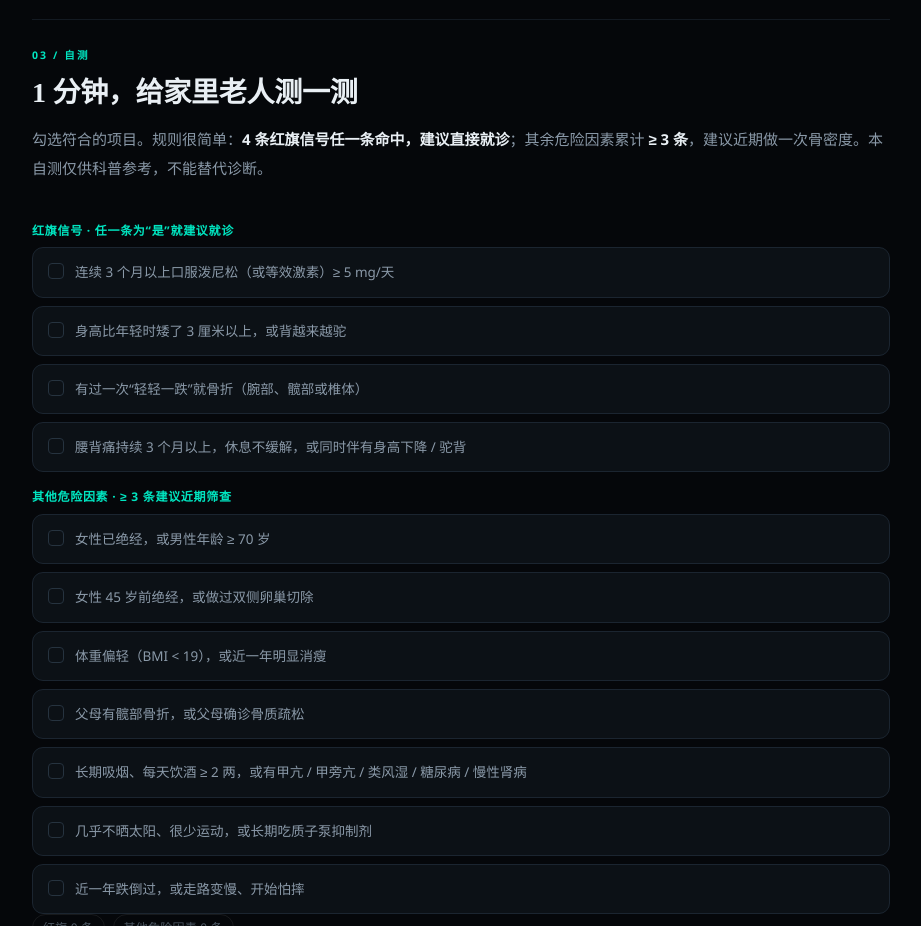
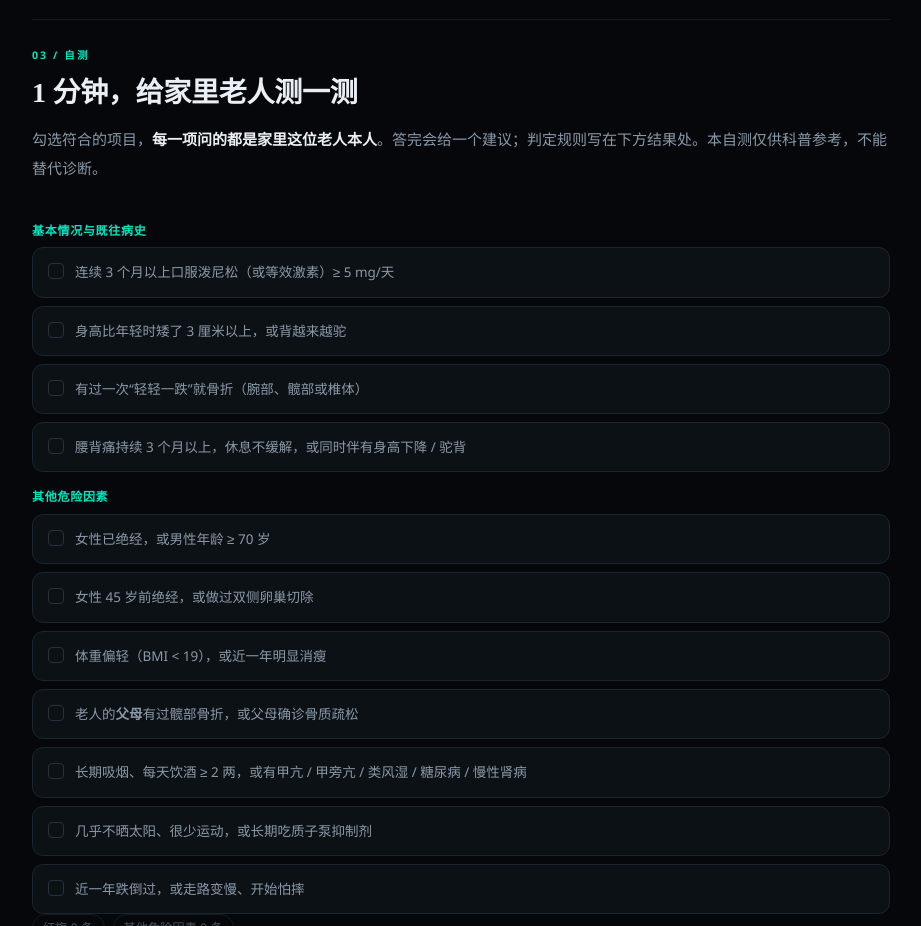
Before and after one commit to zzzqqqkkk-cell/bone-health, a plain HTML site: page ch2.html in a window 1280 px wide. Shown: the part 2300-3226 px from the top of the page, without its empty margins (310-1231 px from the left). Drawn offline with Linux system fonts and the light colour scheme.

Commit message:
自测题组标题中性化、明确受测对象为老人本人、澄清父母指老人父母

```diff
--- a/ch2.html
+++ b/ch2.html
@@ -114,18 +114,18 @@
       <section class="sec" id="s3">
         <div class="kicker">03 / 自测</div>
         <h2>1 分钟，给家里老人测一测</h2>
-        <p class="p">勾选符合的项目。规则很简单：<b>4 条红旗信号任一条命中，建议直接就诊</b>；其余危险因素累计 <b>≥ 3 条</b>，建议近期做一次骨密度。本自测仅供科普参考，不能替代诊断。</p>
+        <p class="p">勾选符合的项目，<b>每一项问的都是家里这位老人本人</b>。答完会给一个建议；判定规则写在下方结果处。本自测仅供科普参考，不能替代诊断。</p>
         <div class="check" id="checkList">
-          <div class="qgroup">红旗信号 · 任一条为“是”就建议就诊</div>
+          <div class="qgroup">基本情况与既往病史</div>
           <label><input type="checkbox" data-hi="1"><span>连续 3 个月以上口服泼尼松（或等效激素）≥ 5 mg/天</span></label>
           <label><input type="checkbox" data-hi="1"><span>身高比年轻时矮了 3 厘米以上，或背越来越驼</span></label>
           <label><input type="checkbox" data-hi="1"><span>有过一次“轻轻一跌”就骨折（腕部、髋部或椎体）</span></label>
           <label><input type="checkbox" data-hi="1"><span>腰背痛持续 3 个月以上，休息不缓解，或同时伴有身高下降 / 驼背</span></label>
-          <div class="qgroup">其他危险因素 · ≥ 3 条建议近期筛查</div>
+          <div class="qgroup">其他危险因素</div>
           <label><input type="checkbox" data-hi="0"><span>女性已绝经，或男性年龄 ≥ 70 岁</span></label>
           <label><input type="checkbox" data-hi="0"><span>女性 45 岁前绝经，或做过双侧卵巢切除</span></label>
           <label><input type="checkbox" data-hi="0"><span>体重偏轻（BMI &lt; 19），或近一年明显消瘦</span></label>
-          <label><input type="checkbox" data-hi="0"><span>父母有髋部骨折，或父母确诊骨质疏松</span></label>
+          <label><input type="checkbox" data-hi="0"><span>老人的<b>父母</b>有过髋部骨折，或父母确诊骨质疏松</span></label>
           <label><input type="checkbox" data-hi="0"><span>长期吸烟、每天饮酒 ≥ 2 两，或有甲亢 / 甲旁亢 / 类风湿 / 糖尿病 / 慢性肾病</span></label>
           <label><input type="checkbox" data-hi="0"><span>几乎不晒太阳、很少运动，或长期吃质子泵抑制剂</span></label>
           <label><input type="checkbox" data-hi="0"><span>近一年跌倒过，或走路变慢、开始怕摔</span></label>
```
